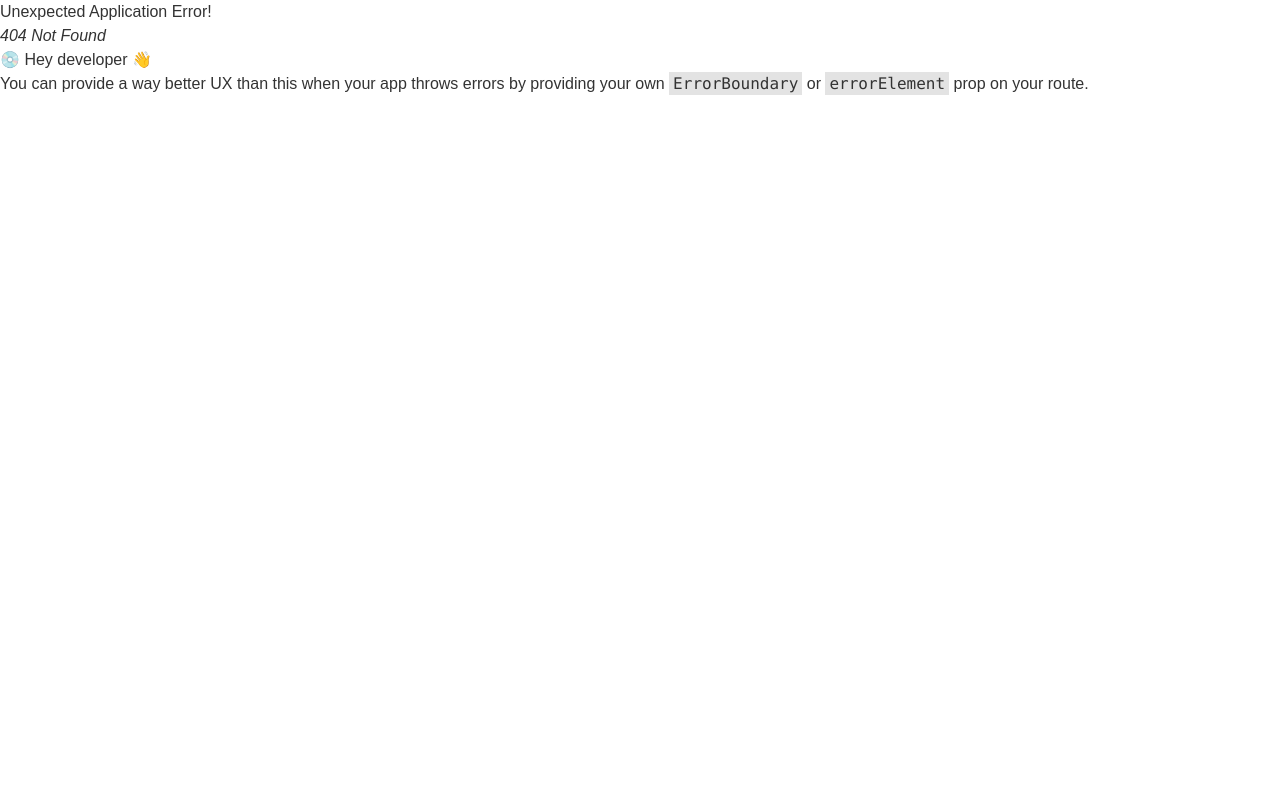
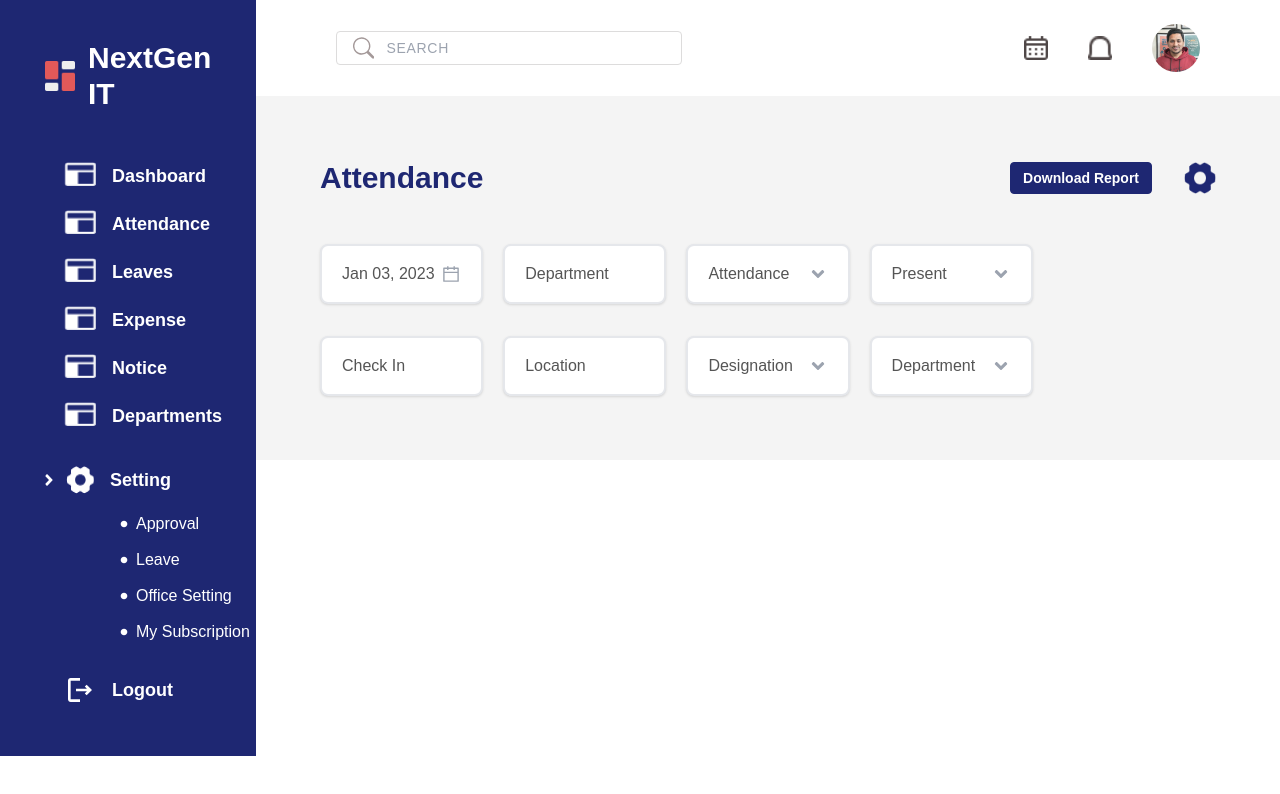
Before and after one commit to obaedulislam/employee-dashboard, a React (Create React App) app: page /attendance in a window 1280 px wide. Before the commit this address had no page. Shown: the top 794 px of the page. Built offline with nearby package versions, Linux system fonts and the light colour scheme.

Commit message:
Attendace Top two section done

```diff
--- /dev/null
+++ b/src/Components/EmployeeDetails/EmployeeDetails.jsx
@@ -0,0 +1,11 @@
+import React from 'react';
+
+const EmployeeDetails = () => {
+    return (
+        <div>
+
+        </div>
+    );
+};
+
+export default EmployeeDetails;
--- a/src/Components/ExpenseReport/ExpenseReport.jsx
+++ b/src/Components/ExpenseReport/ExpenseReport.jsx
@@ -73,7 +73,7 @@ const ExpenseReport = () => {
                             <li className="text-xs font-semibold mr-2">Year</li>
                         </ul>
                     </div>
-                    <button className="py-1 px-7 shadow-2xl bg-primary rounded-xl lg:mb-0 mb-2 text-white capitalize">
+                    <button className="py-1 px-7 shadow-2xl btn-primary rounded-xl lg:mb-0 mb-2 text-white capitalize">
                         Export Details
                     </button>
                 </div>
--- a/src/Components/TaskSummary/TaskSummary.css
+++ b/src/Components/TaskSummary/TaskSummary.css
@@ -3,7 +3,7 @@
     background: rgba(0, 0, 0, 0.05);
     border-radius: 5px;
     text-align: end;
-    padding: 2px 4px;
+    padding: 2px 5px;
     font-size: 12px;
   }
   .progress-bar p::after {
--- a/src/Pages/Attendance/Attendance.jsx
+++ b/src/Pages/Attendance/Attendance.jsx
@@ -1,9 +1,61 @@
 import React from 'react';
+import bluesetting from "../../assets/bluesetting.png";
+import { AiOutlineCalendar } from 'react-icons/ai';
+import { FaAngleDown } from 'react-icons/fa';
 
 const Attendance = () => {
     return (
-        <div>
-            <h1>Attendance</h1>
+        <div className='p-16 bg-[#f4f4f4] '>
+            <div className="flex lg:flex-row md:flex-row flex-col justify-between items-center ">
+                <div>
+                    <h4 className="text-primary lg:text-3xl ms:text-2xl sm:text-xl text-lg  font-bold">Attendance</h4>
+                </div>
+                <div className="flex justify-end items-center">
+                    <button className="btn btn-sm btn-primary capitalize mr-8 text-white rounded">
+                        Download Report
+                    </button>
+                    <div className="gear-icon">
+                        <img src={bluesetting} className="w-8 h-8" alt="" />
+                    </div>
+                </div>
+            </div>
+            {/* Header Part Done */}
+
+            <div className="mt-12">
+                <div className="grid lg:grid-cols-5 md:grid-cols-4 sm:grid-cols-3 grid-cols-3 gap-5 my-2">
+                    <div className="flex justify-between shadow items-center bg-white px-5 py-4 rounded-lg border-2">
+                        <p className="text-[#555555]">Jan 03, 2023</p>
+                        <AiOutlineCalendar className='text-xl text-gray-400'></AiOutlineCalendar>
+                    </div>
+                    <div className="flex justify-between shadow items-center bg-white px-5 py-4  rounded-lg border-2">
+                        <p className="text-[#555555]">Department</p>
+                    </div>
+                    <div className="flex justify-between shadow items-center bg-white px-5 py-4  rounded-lg border-2">
+                        <p className="text-[#555555]">Attendance</p>
+                        <FaAngleDown className='text-xl text-gray-400'></FaAngleDown>
+                    </div>
+                    <div className="flex justify-between shadow items-center bg-white px-5 py-4  rounded-lg border-2">
+                        <p className="text-[#555555]">Present</p>
+                        <FaAngleDown className='text-xl text-gray-400'></FaAngleDown>
+                    </div>
+                </div>
+                <div className="grid lg:grid-cols-5 md:grid-cols-4 sm:grid-cols-3 grid-cols-3 gap-5 mt-8">
+                    <div className="flex justify-between shadow items-center bg-white px-5 py-4 rounded-lg border-2">
+                        <p className="text-[#555555]">Check In</p>
+                    </div>
+                    <div className="flex justify-between shadow items-center bg-white px-5 py-4  rounded-lg border-2">
+                        <p className="text-[#555555]">Location</p>
+                    </div>
+                    <div className="flex justify-between shadow items-center bg-white px-5 py-4  rounded-lg border-2">
+                        <p className="text-[#555555]">Designation</p>
+                        <FaAngleDown className='text-xl text-gray-400'></FaAngleDown>
+                    </div>
+                    <div className="flex justify-between shadow items-center bg-white px-5 py-4  rounded-lg border-2">
+                        <p className="text-[#555555]">Department</p>
+                        <FaAngleDown className='text-xl text-gray-400'></FaAngleDown>
+                    </div>
+                </div>
+            </div>
         </div>
     );
 };
--- a/src/Routes/Routes.js
+++ b/src/Routes/Routes.js
@@ -1,4 +1,5 @@
 import Main from "../Layout/Main/Main";
+import Attendance from "../Pages/Attendance/Attendance";
 import Dashboard from "../Pages/Dashboard/Dashboard";
 
 const { createBrowserRouter } = require("react-router-dom");
@@ -13,6 +14,10 @@ const router = createBrowserRouter([
         element: <Dashboard></Dashboard>,
         loader: () => fetch("info.json"),
       },
+      {
+        path: "/attendance",
+        element: <Attendance></Attendance>,
+      },
     ],
   },
 ]);
--- a/src/Shared/Sidebar/Sidebar.js
+++ b/src/Shared/Sidebar/Sidebar.js
@@ -34,7 +34,7 @@ const Sidebar = () => {
               </NavLink>
             </li>
             <li className="p-0  ">
-              <NavLink to="/dashboard" className="p-0 ">
+              <NavLink to="/attendance" className="p-0 ">
                 <button className="w-full py-2.5 pl-16 font-semibold text-center hover:bg-[#eeeeee33] duration-200 text-lg text-white flex ">
                   <img className="w-8 h-6 mr-4" src={menuicon} alt="" />
                   <span>Attendance</span>
--- a/src/Shared/TopBarMenu/TopBarMenu.js
+++ b/src/Shared/TopBarMenu/TopBarMenu.js
@@ -9,11 +9,11 @@ const TopBarMenu = () => {
   return (
     <div className="top-menu py-6 px-20 bg-white flex items-center justify-between">
       <div className="left-menu flex items-center py-1  px-4 border rounded border-[#dddcdc] w-[40%]">
-        <BsSearch className="text-[#A49999] text-xl mr-3"></BsSearch>
+        <BsSearch className="text-[#A49999] text-2xl mr-3"></BsSearch>
         <input
           type="text"
           placeholder="Search"
-          className="b-0 focus:outline-none  text-[#A49999] uppercase tracking-wider text-sm"
+          className="b-0 focus:outline-none w-full leading-3 text-[#A49999] uppercase tracking-wider text-sm"
         />
       </div>
       <div className="right-menu flex items-center justify-end">
```
Also changed, not shown: src/assets/bluesetting.png (added).
